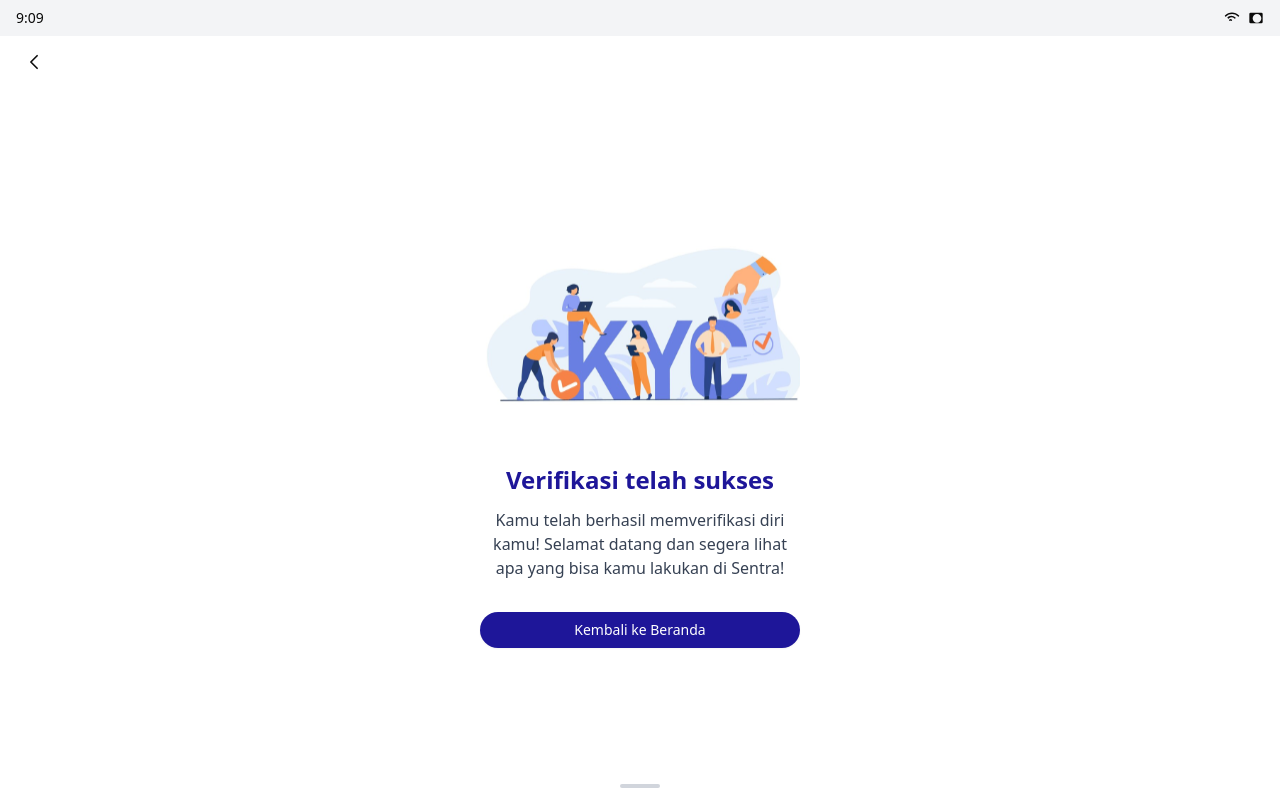
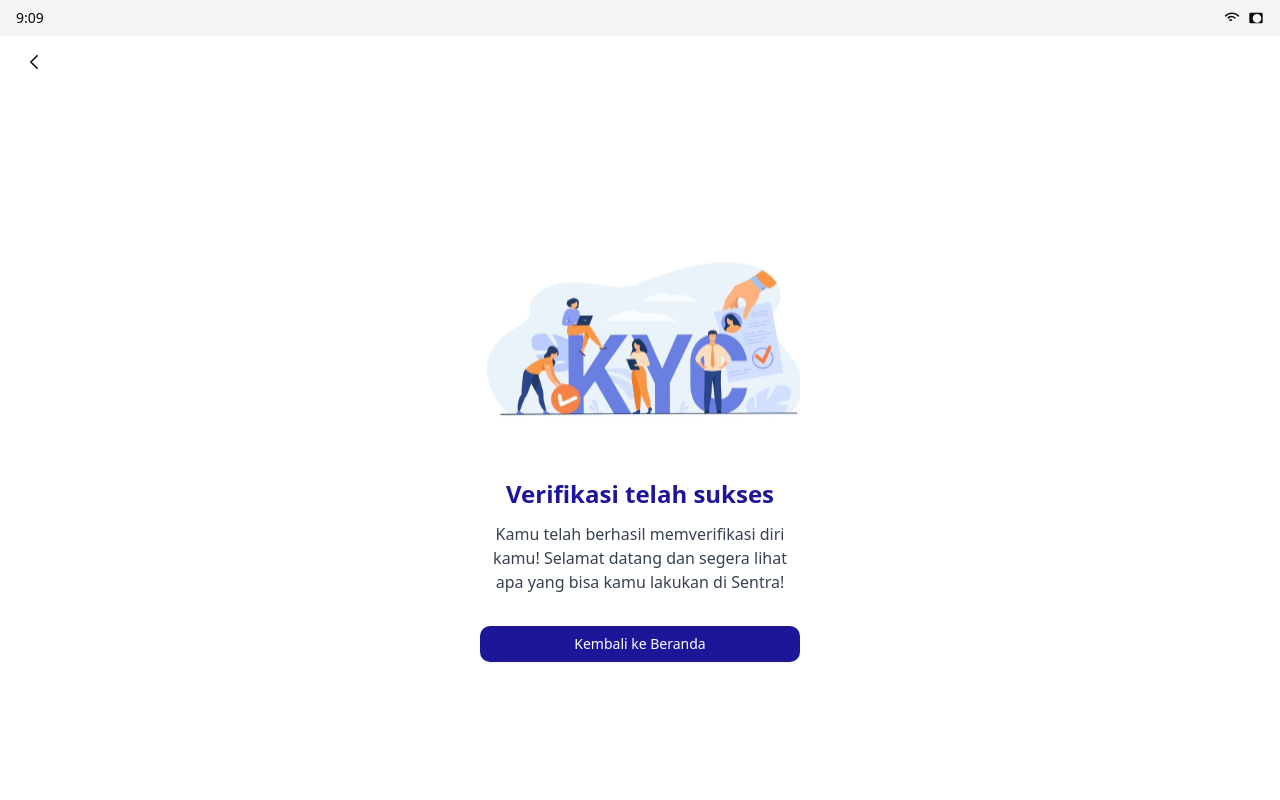
Before and after one commit to Sentra-Gedag-Gedig/sentra-web, a Next.js app: page /verification-success in a window 1280 px wide. Built offline with nearby package versions, Linux system fonts and the light colour scheme.

Commit message:
feat: add react-icons dependency and update button styling in verification success page

```diff
--- a/package.json
+++ b/package.json
@@ -16,6 +16,7 @@
     "next": "15.3.2",
     "react": "^19.0.0",
     "react-dom": "^19.0.0",
+    "react-icons": "^5.5.0",
     "tailwind-merge": "^3.3.0"
   },
   "devDependencies": {
--- a/src/app/face/page.tsx
+++ b/src/app/face/page.tsx
@@ -145,6 +145,7 @@ export default function FacePositioningPage() {
   };
 
   useEffect(() => {
+    if (typeof window === "undefined") return;
     const ws = new WebSocket("ws://localhost:5050/api/v1/face/ws");
     wsRef.current = ws;
 
--- a/src/app/verification-success/page.tsx
+++ b/src/app/verification-success/page.tsx
@@ -102,14 +102,9 @@ export default function VerificationSuccessPage() {
         {/* Return button */}
         <Button
           onClick={handleReturnClick}
-          className="w-full max-w-xs bg-[#1E1699] hover:bg-[#161271] text-white font-medium py-3 px-4 rounded-full">
+          className="w-full max-w-xs bg-[#1E1699] hover:bg-[#161271] text-white font-medium py-3 px-4 rounded-lg">
           Kembali ke Beranda
         </Button>
-      </div>
-
-      {/* Bottom indicator */}
-      <div className="w-full flex justify-center py-3">
-        <div className="w-10 h-1 bg-gray-300 rounded-full"></div>
       </div>
     </div>
   );
```
Also changed, not shown: 1 other file (tests, documents, lock files or other folders).
